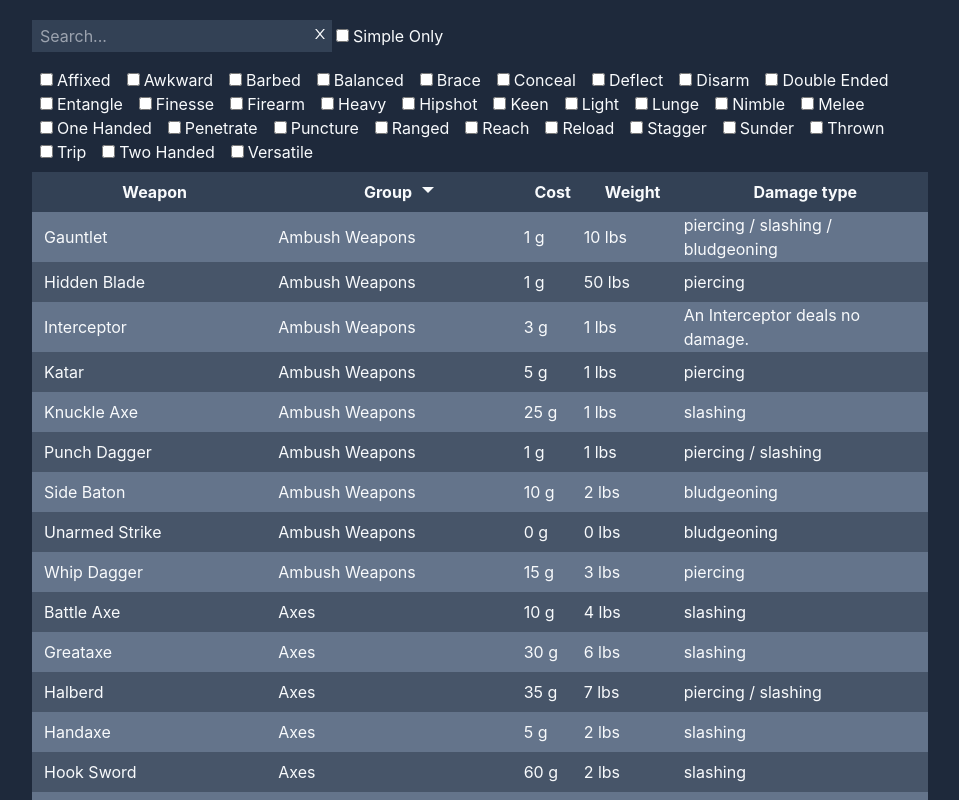
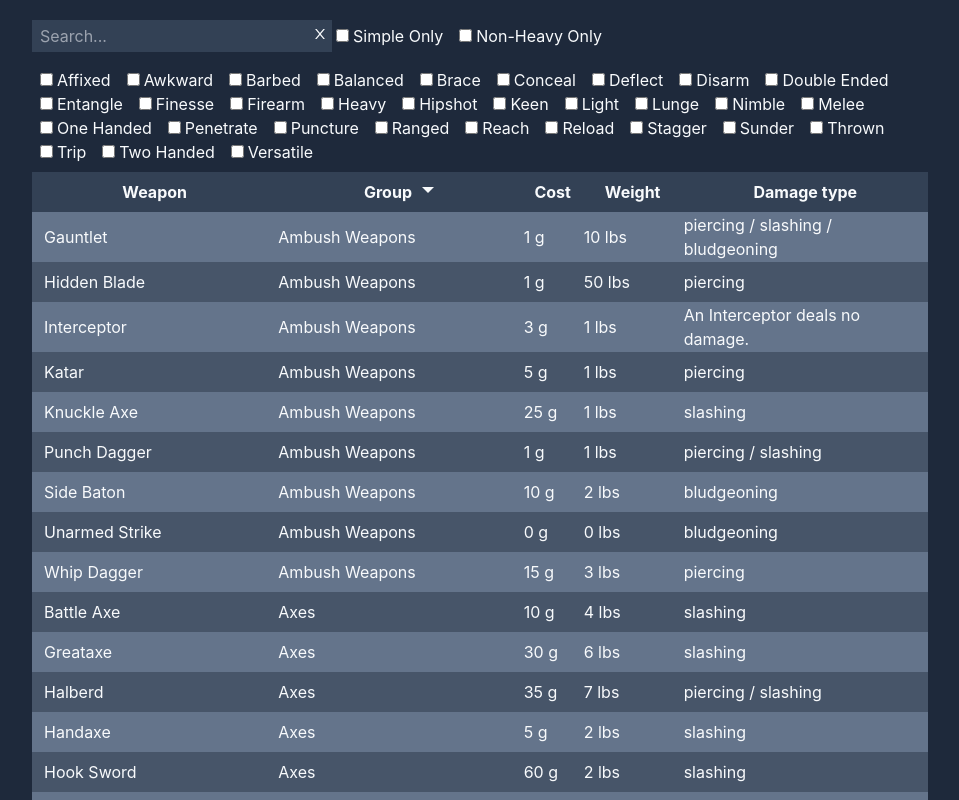
Before and after one commit to hetyey-b/dnd_homebrew_guide, a React (Create React App) app in the folder dnd_homebrew_guide/: page /dnd_homebrew_guide/rme_weapons in a window 1280 px wide. Shown: the top 800 px of the page, without its empty margins (160-1119 px from the left). Built offline with nearby package versions, Linux system fonts and the light colour scheme.

Commit message:
added non heavy only filter

```diff
--- a/dnd_homebrew_guide/src/pages/RMEWeapons.js
+++ b/dnd_homebrew_guide/src/pages/RMEWeapons.js
@@ -28,6 +28,7 @@ const RMEWeapons = () => {
 	const [checkedProperties, setCheckedProperties] = React.useState([]);
 	const [loading, setLoading] = React.useState(false);
 	const [simpleOnly, setSimpleOnly] = React.useState(false);
+	const [nonHeavyOnly, setNonHeavyOnly] = React.useState(false);
 
 	const sortWeaponsBy = (property) => {
 		if (allWeapons[0][property] === undefined) {
@@ -82,15 +83,15 @@ const RMEWeapons = () => {
 					return false;
 				}
 
+				if (nonHeavyOnly && [...weapon.untrained, ...weapon.basic, weapon.master].every(weaponProperty => !weaponProperty.includes('heavy'))) {
+					return false;
+				}
+
 				return searchQueryMatch && checkedPropertiesMatch;
 			}));
 			setLoading(false);
 		}, 500);
 	}, [allWeapons, searchQuery, checkedProperties, simpleOnly]);
-
-	React.useEffect(() => {
-		console.log(simpleOnly);
-	}, [simpleOnly])
 
 	const handleSearchOnChange = (event) => {
 		setLoading(true);
@@ -139,6 +140,20 @@ const RMEWeapons = () => {
 					/>
 					<span className="ml-1">
 						Simple Only
+					</span>
+				</label>
+				<label className="mx-2 inline-block cursor-pointer">
+					<input
+						className="bg-slate-700"
+						type="checkbox"
+						defaultChecked={nonHeavyOnly}
+						onChange={() => {
+							setLoading(true);
+							setSimpleOnly(!nonHeavyOnly);
+						}}
+					/>
+					<span className="ml-1">
+						Non-Heavy Only
 					</span>
 				</label>
 				<div
```
